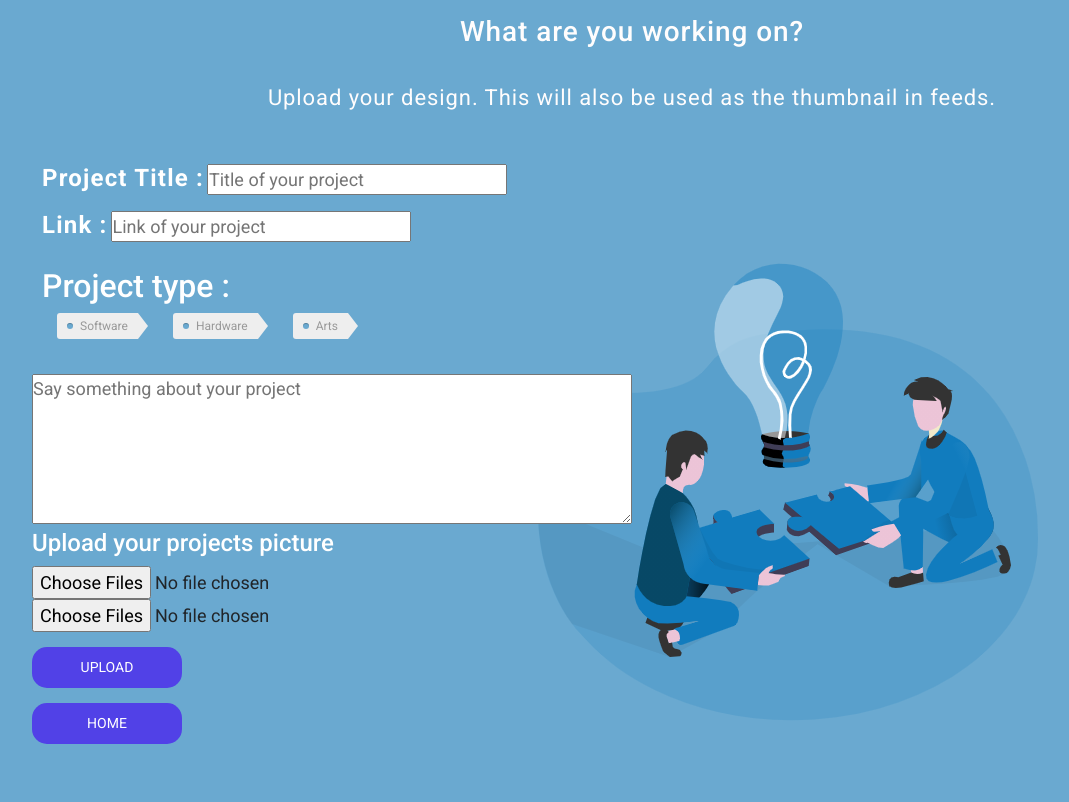
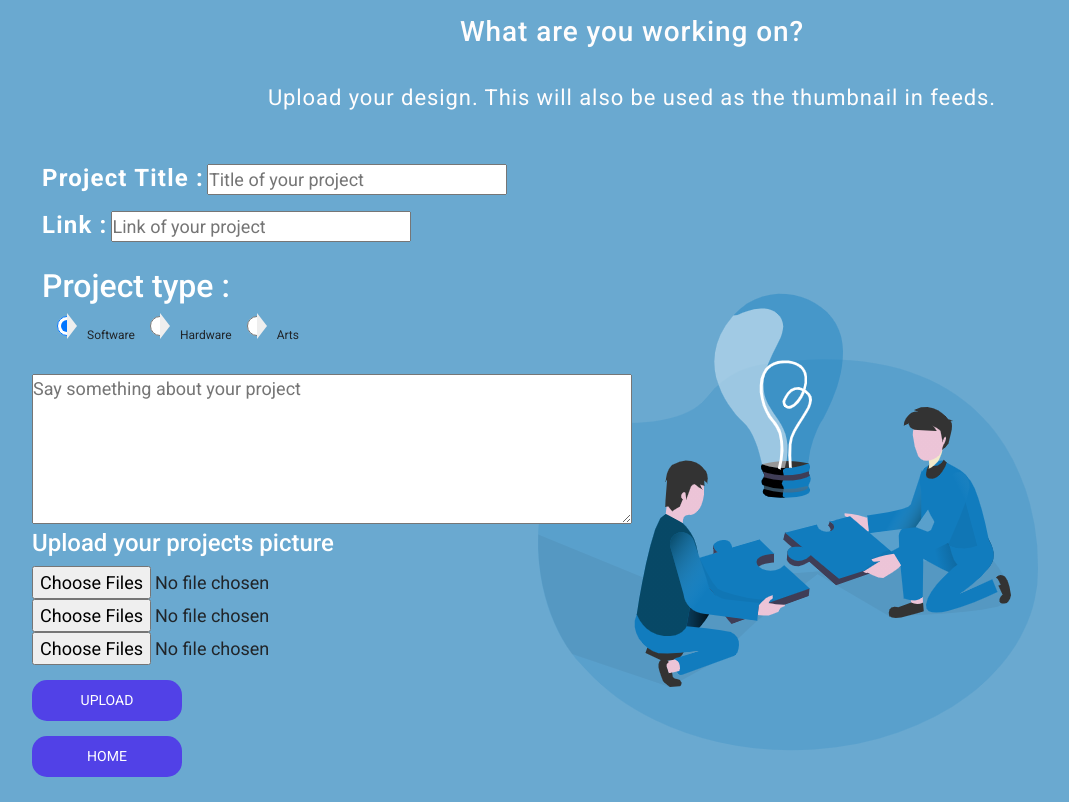
Before and after one commit to noman27/UCREATE_PHP, a PHP site: page /softUpload.php in a window 1280 px wide. Shown: the whole page, without its empty margins (8-1077 px from the left). Before the commit the page ends 744 px from the top, so only its background shows below. Run offline with PHP 8.4, Linux system fonts and the light colour scheme.

Commit message:
project info upload work done

```diff
--- a/css/softStyle.css
+++ b/css/softStyle.css
@@ -83,6 +83,12 @@ input{
 .tags li {
   float: left;
 }
+.tags input{
+  min-height: 20px;
+	min-width:  20px;
+	font-size:  40px;
+	margin-left:none;
+}
 
 .tag {
   background: #eee;
--- a/function.php
+++ b/function.php
@@ -21,6 +21,11 @@
     //redirect to login
     echo "<script>window.location.href='index.php';</script>";
     exit();
+ }
+
+ function projectIdGenarate(){
+    $id=4000+rand(0,999);
+    return $id;
  }
 
  function IdGenarate(){
--- a/profile.php
+++ b/profile.php
@@ -82,7 +82,7 @@ session_start();
                             </div>
                             <div class="row">
                                 <div class="col-md-12">
-                                    <a href=""><button>ADD PROJECT</button></a>
+                                    <a href="softUpload.php"><button>ADD PROJECT</button></a>
                                 </div>
                             </div>
                             <div class="row">
--- a/softUpload.php
+++ b/softUpload.php
@@ -1,5 +1,39 @@
 <?php
-	$title='';
+session_start();
+	include ("connect.php");
+	include ("function.php");
+
+	if($_SERVER['REQUEST_METHOD']=='POST' && isset($_SESSION['UserID'])){
+		$uniquesavename=time().uniqid(rand());
+		$destination="projectScreenshots/";
+        $destination_file1=$destination.$uniquesavename."_".basename($_FILES['image_uploads']['name']);
+		move_uploaded_file($_FILES['image_uploads']['tmp_name'],$destination_file1);
+
+		$uniquesavename=time().uniqid(rand());
+		$destination="projectScreenshots/";
+        $destination_file2=$destination.$uniquesavename."_".basename($_FILES['image_uploads']['name']);
+		move_uploaded_file($_FILES['image_uploads2']['tmp_name'],$destination_file2);
+
+		$uniquesavename=time().uniqid(rand());
+		$destination="projectScreenshots/";
+        $destination_file3=$destination.$uniquesavename."_".basename($_FILES['image_uploads']['name']);
+		move_uploaded_file($_FILES['image_uploads3']['tmp_name'],$destination_file3);
+
+		$radioVal=$_POST["MyRadio"];
+		$link=$_POST["linkname"];
+		$title=$_POST["titlename"];
+		$des=$_POST["desc"];
+		$id=$_SESSION["UserID"];
+		$projid=projectIdGenarate();
+
+		$query="INSERT INTO project(ProjectID, UserID, Title, Description, ScreenShotOne, ScreenShotTwo, ScreenShotThree, Link, Type) VALUES ('$projid','$id','$title','$des','$destination_file1','$destination_file2','$destination_file3','$link','$radioVal') ";
+		mysqli_query($con,$query);
+		echo "<script>window.location.href='softUpload.php?$title';</script>";
+
+	}
+	else{
+
+	}
 
 ?>
 <!DOCTYPE html>
@@ -27,20 +61,20 @@
 			<form class="midbody" action="#" method="POST" enctype="multipart/form-data">
 			 <div class="mb-3">
                    <span class="details">Project Title :</span>
-                   <input type="text" placeholder="Title of your project" name="title-name" required>
+                   <input type="text" placeholder="Title of your project" name="titlename" required>
 				     <p> </p>
               </div>
 			  <div class="mb-3">
                    <span class="details">Link :</span>
-                   <input type="text" placeholder="Link of your project" name="link-name" required>
+                   <input type="text" placeholder="Link of your project" name="linkname" required>
               </div>
 
 			  <div class="genre">
 				<h2>Project type :</h2>
 				<ul class="tags">
-				  <li><a href="#" class="tag">Software</a></li>
-				  <li><a href="#" class="tag">Hardware</a></li>
-				  <li><a href="#" class="tag">Arts</a></li>
+				  <li><input type="radio" name="MyRadio" value="software" checked class="tag">Software</li>
+				  <li><input type="radio" name="MyRadio" value="hardware" class="tag">Hardware</li>
+				  <li><input type="radio" name="MyRadio" value="art"  class="tag">Arts</li>
 				</ul>
 				</div>
 				<div class="description">
@@ -51,8 +85,9 @@
 					<ul>
 					<li><input type="file" id="image_uploads" name="image_uploads" accept=".jpg, .jpeg, .png" multiple></li>
 					<li><input type="file" id="image_uploads2" name="image_uploads2" accept=".jpg, .jpeg, .png" multiple></li>
+					<li><input type="file" id="image_uploads3" name="image_uploads3" accept=".jpg, .jpeg, .png" multiple></li>
 					</ul>
-					<a href=""><button type="submit" >Upload</button></a>
+					<button type="submit" >Upload</button>
 
 				</div>
 
```
Also changed, not shown: projectScreenshots/163319253111933661661588a53e163a_frontpage.PNG (added), projectScreenshots/1633192531186843131261588a53e0ab1_frontpage.PNG (added), projectScreenshots/16331925317020403961588a53e09dd_frontpage.PNG (added).
